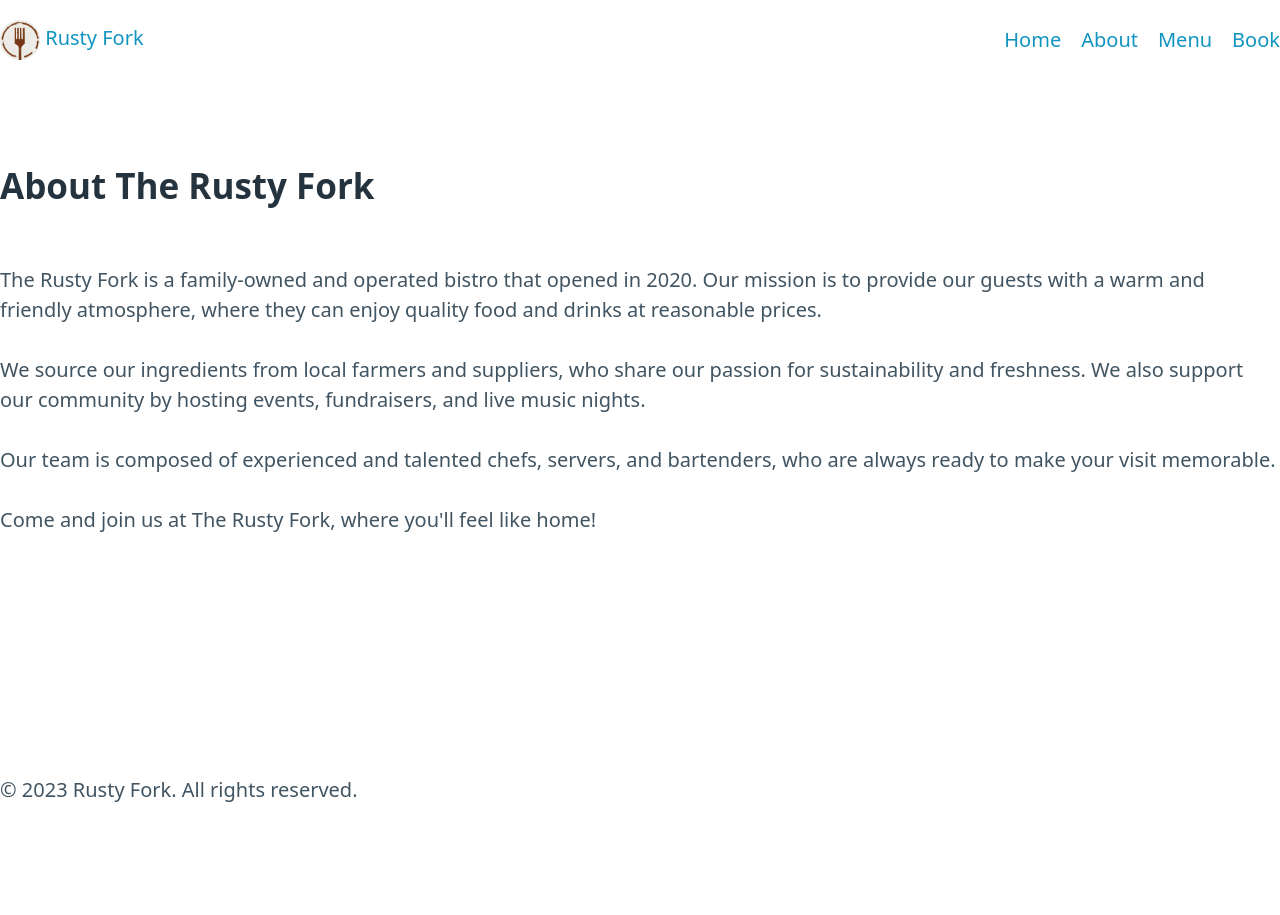
After one commit to WinTush/rusty-fork, a Django app: template rustyfork/templates/about.html in a window 1280 px wide. The commit adds this page. Run offline with Django 4.2, Linux system fonts and the light colour scheme; the template is opened without the code that fills it, so the values that code supplies are empty.

Commit message:
feat: add about page

```diff
--- /dev/null
+++ b/rustyfork/templates/about.html
@@ -0,0 +1,11 @@
+{% extends "base.html" %}
+
+{% block content %}
+<section id="about">
+    <h2>About The Rusty Fork</h2>
+    <p>The Rusty Fork is a family-owned and operated bistro that opened in 2020. Our mission is to provide our guests with a warm and friendly atmosphere, where they can enjoy quality food and drinks at reasonable prices.</p>
+    <p>We source our ingredients from local farmers and suppliers, who share our passion for sustainability and freshness. We also support our community by hosting events, fundraisers, and live music nights.</p>
+    <p>Our team is composed of experienced and talented chefs, servers, and bartenders, who are always ready to make your visit memorable.</p>
+    <p>Come and join us at The Rusty Fork, where you'll feel like home!</p>
+</section>
+{% endblock content %}
--- a/rustyfork/templates/base.html
+++ b/rustyfork/templates/base.html
@@ -24,7 +24,7 @@
       </ul>
       <ul>
         <li><a href="{% url 'home' %}">Home</a></li>
-        <li><a href="#">About</a></li>
+        <li><a href="{% url 'about' %}">About</a></li>
         <li><a href="#">Menu</a></li>
         <li><a href="#">Book</a></li>
       </ul>
--- a/rustyfork/urls.py
+++ b/rustyfork/urls.py
@@ -4,4 +4,5 @@ from . import views
 
 urlpatterns = [
     path("", views.home, name="home"),
+    path("about", views.about, name="about"),
 ]
--- a/rustyfork/views.py
+++ b/rustyfork/views.py
@@ -3,3 +3,7 @@ from django.shortcuts import render
 
 def home(request):
     return render(request, "home.html")
+
+
+def about(request):
+    return render(request, "about.html")
```
